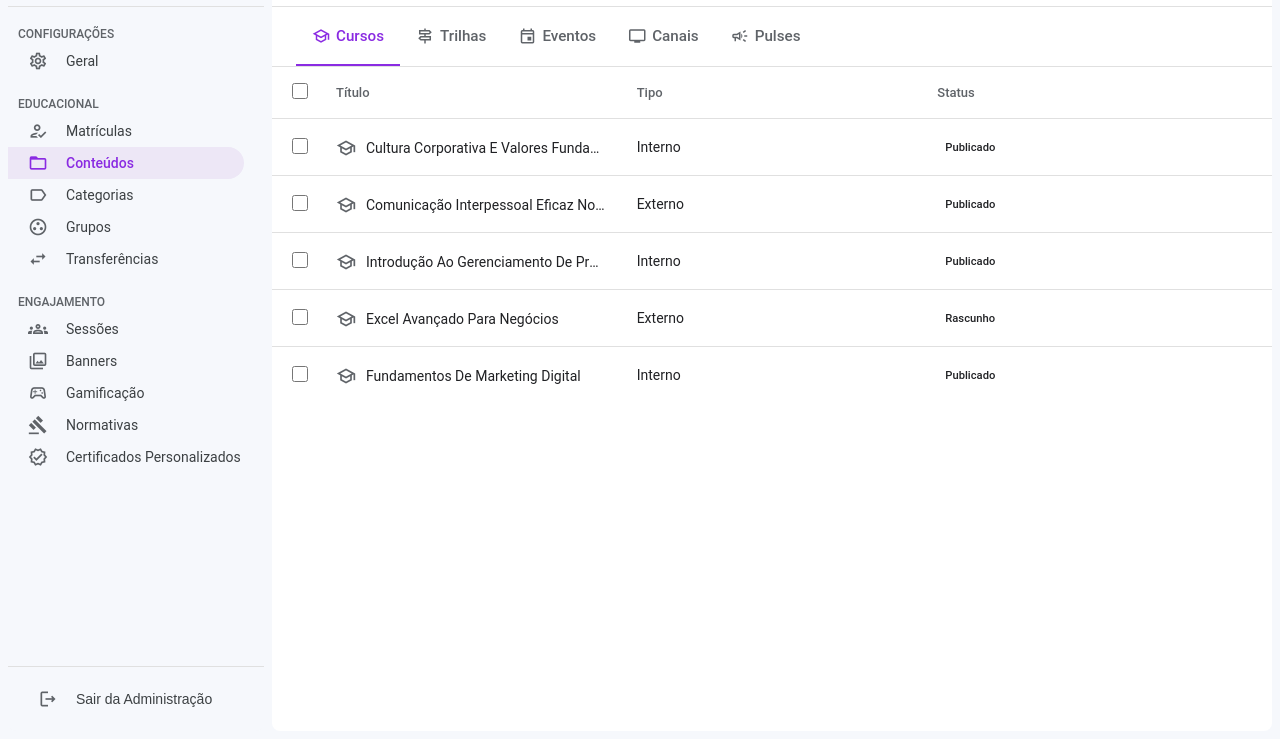
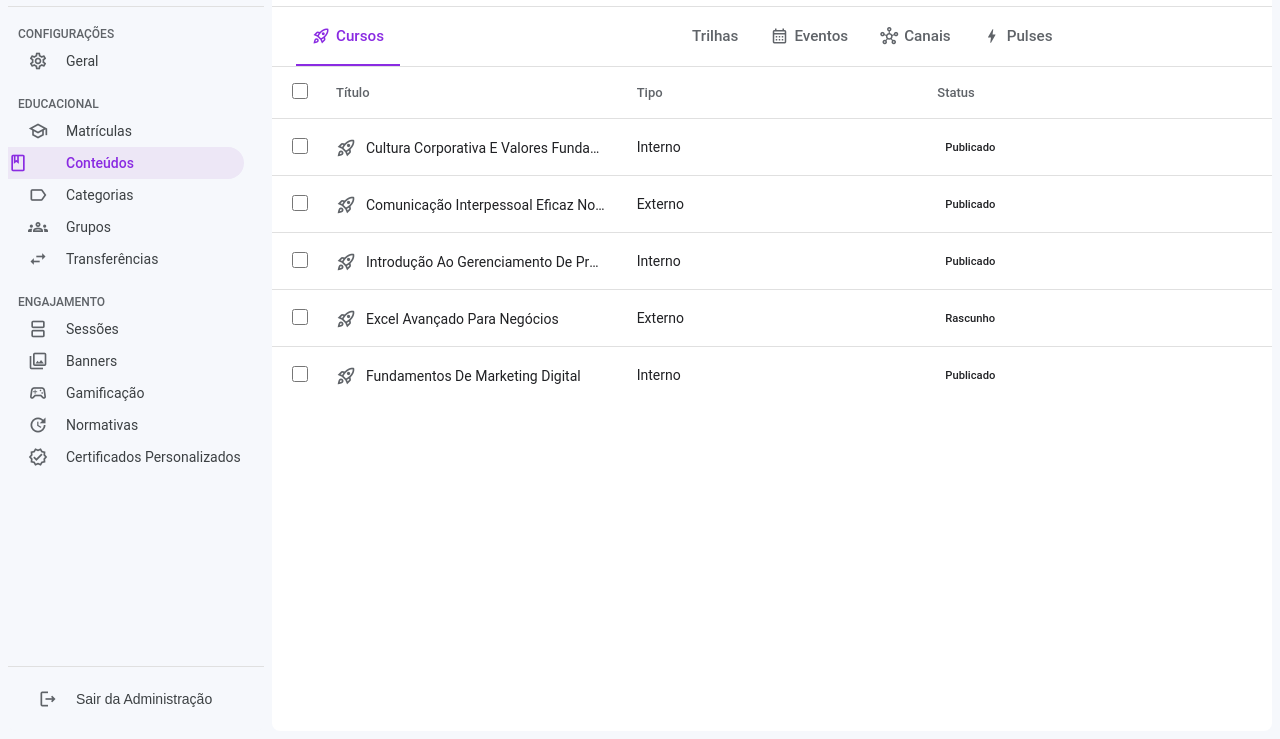
Before and after one commit to bolivaralencastro/admin-konquest, a website: page index.html in a window 1280 px wide. Shown: the part 61-800 px from the top of the page. Drawn offline with Linux system fonts and the light colour scheme.

Commit message:
Atualiza ícones conforme novos padrões

```diff
--- a/index.html
+++ b/index.html
@@ -26,20 +26,20 @@
             <div class="menu-group">
                 <h2 class="menu-group-title">Educacional</h2>
                 <ul>
-                    <li><a href="#" data-section="matriculas" class="nav-link"><span class="material-icons-outlined nav-icon-md">how_to_reg</span><span class="nav-text">Matrículas</span></a></li>
-                    <li><a href="#" data-section="gestao-conteudos" class="nav-link active"><span class="material-icons-outlined nav-icon-md">folder_open</span><span class="nav-text">Conteúdos</span></a></li>
+                    <li><a href="#" data-section="matriculas" class="nav-link"><span class="material-icons-outlined nav-icon-md">school</span><span class="nav-text">Matrículas</span></a></li>
+                    <li><a href="#" data-section="gestao-conteudos" class="nav-link active"><span class="material-icons-outlined nav-icon-md">book_2</span><span class="nav-text">Conteúdos</span></a></li>
                     <li><a href="#" data-section="categorias" class="nav-link"><span class="material-icons-outlined nav-icon-md">label</span><span class="nav-text">Categorias</span></a></li>
-                    <li><a href="#" data-section="grupos" class="nav-link"><span class="material-icons-outlined nav-icon-md">group_work</span><span class="nav-text">Grupos</span></a></li>
+                    <li><a href="#" data-section="grupos" class="nav-link"><span class="material-icons-outlined nav-icon-md">groups</span><span class="nav-text">Grupos</span></a></li>
                     <li><a href="#" data-section="transferencias" class="nav-link"><span class="material-icons-outlined nav-icon-md">swap_horiz</span><span class="nav-text">Transferências</span></a></li>
                 </ul>
             </div>
             <div class="menu-group">
                 <h2 class="menu-group-title">Engajamento</h2>
                 <ul>
-                    <li><a href="#" data-section="sessoes" class="nav-link"><span class="material-icons-outlined nav-icon-md">groups</span><span class="nav-text">Sessões</span></a></li>
+                    <li><a href="#" data-section="sessoes" class="nav-link"><span class="material-icons-outlined nav-icon-md">splitscreen</span><span class="nav-text">Sessões</span></a></li>
                     <li><a href="#" data-section="banners" class="nav-link"><span class="material-icons-outlined nav-icon-md">collections</span><span class="nav-text">Banners</span></a></li>
                     <li><a href="#" data-section="gamificacao" class="nav-link"><span class="material-icons-outlined nav-icon-md">sports_esports</span><span class="nav-text">Gamificação</span></a></li>
-                    <li><a href="#" data-section="normativas" class="nav-link"><span class="material-icons-outlined nav-icon-md">gavel</span><span class="nav-text">Normativas</span></a></li>
+                    <li><a href="#" data-section="normativas" class="nav-link"><span class="material-icons-outlined nav-icon-md">update</span><span class="nav-text">Normativas</span></a></li>
                     <li><a href="#" data-section="certificados" class="nav-link"><span class="material-icons-outlined nav-icon-md">verified</span><span class="nav-text">Certificados Personalizados</span></a></li>
                 </ul>
             </div>
--- a/js/script.js
+++ b/js/script.js
@@ -1,38 +1,38 @@
 // --- Data (Completa com todos os tipos) ---
 const trilhasData = [
-    { id: 1, titulo: "Onboarding para Novos Colaboradores da Empresa XPTO", cursos: 5, status: "Publicado", iconName: 'signpost' },
-    { id: 2, titulo: "Desenvolvimento de Lideranças Estratégicas", cursos: 8, status: "Rascunho", iconName: 'signpost' },
-    { id: 3, titulo: "Trilha de Formação em Atendimento", cursos: 6, status: "Publicado", iconName: 'signpost' },
-    { id: 4, titulo: "Programa de Atualização Técnica", cursos: 4, status: "Publicado", iconName: 'signpost' },
-    { id: 5, titulo: "Trilha de Compliance e Ética", cursos: 3, status: "Rascunho", iconName: 'signpost' }
+    { id: 1, titulo: "Onboarding para Novos Colaboradores da Empresa XPTO", cursos: 5, status: "Publicado", iconName: 'conversion_path' },
+    { id: 2, titulo: "Desenvolvimento de Lideranças Estratégicas", cursos: 8, status: "Rascunho", iconName: 'conversion_path' },
+    { id: 3, titulo: "Trilha de Formação em Atendimento", cursos: 6, status: "Publicado", iconName: 'conversion_path' },
+    { id: 4, titulo: "Programa de Atualização Técnica", cursos: 4, status: "Publicado", iconName: 'conversion_path' },
+    { id: 5, titulo: "Trilha de Compliance e Ética", cursos: 3, status: "Rascunho", iconName: 'conversion_path' }
 ];
 const cursosData = [
-    { id: 1, titulo: "Cultura Corporativa e Valores Fundamentais", tipo: "Interno", status: "Publicado", iconName: 'school' },
-    { id: 2, titulo: "Comunicação Interpessoal Eficaz no Ambiente de Trabalho", tipo: "Externo", status: "Publicado", iconName: 'school' },
-    { id: 3, titulo: "Introdução ao Gerenciamento de Projetos", tipo: "Interno", status: "Publicado", iconName: 'school' },
-    { id: 4, titulo: "Excel Avançado para Negócios", tipo: "Externo", status: "Rascunho", iconName: 'school' },
-    { id: 5, titulo: "Fundamentos de Marketing Digital", tipo: "Interno", status: "Publicado", iconName: 'school' }
+    { id: 1, titulo: "Cultura Corporativa e Valores Fundamentais", tipo: "Interno", status: "Publicado", iconName: 'rocket_launch' },
+    { id: 2, titulo: "Comunicação Interpessoal Eficaz no Ambiente de Trabalho", tipo: "Externo", status: "Publicado", iconName: 'rocket_launch' },
+    { id: 3, titulo: "Introdução ao Gerenciamento de Projetos", tipo: "Interno", status: "Publicado", iconName: 'rocket_launch' },
+    { id: 4, titulo: "Excel Avançado para Negócios", tipo: "Externo", status: "Rascunho", iconName: 'rocket_launch' },
+    { id: 5, titulo: "Fundamentos de Marketing Digital", tipo: "Interno", status: "Publicado", iconName: 'rocket_launch' }
 ];
 const canaisData = [
-    { id: 1, nome: "Canal Novidades da Empresa e Comunicados Importantes", tipo: "Aberto", criador: "Admin", seguidores: 150, iconName: 'tv' },
-    { id: 2, nome: "Canal Design e Inovação de Produtos", tipo: "Fechado", criador: "Ana Carolina", seguidores: 30, iconName: 'tv' },
-    { id: 3, nome: "Canal RH e Benefícios", tipo: "Aberto", criador: "Recursos Humanos", seguidores: 85, iconName: 'tv' },
-    { id: 4, nome: "Canal Vendas e Resultados", tipo: "Fechado", criador: "Equipe Vendas", seguidores: 42, iconName: 'tv' },
-    { id: 5, nome: "Canal Comunidade Tech", tipo: "Aberto", criador: "TI", seguidores: 65, iconName: 'tv' }
+    { id: 1, nome: "Canal Novidades da Empresa e Comunicados Importantes", tipo: "Aberto", criador: "Admin", seguidores: 150, iconName: 'hub' },
+    { id: 2, nome: "Canal Design e Inovação de Produtos", tipo: "Fechado", criador: "Ana Carolina", seguidores: 30, iconName: 'hub' },
+    { id: 3, nome: "Canal RH e Benefícios", tipo: "Aberto", criador: "Recursos Humanos", seguidores: 85, iconName: 'hub' },
+    { id: 4, nome: "Canal Vendas e Resultados", tipo: "Fechado", criador: "Equipe Vendas", seguidores: 42, iconName: 'hub' },
+    { id: 5, nome: "Canal Comunidade Tech", tipo: "Aberto", criador: "TI", seguidores: 65, iconName: 'hub' }
 ];
 const pulsesData = [
-    { id: 1, titulo: "Lançamento do Novo Produto Linha X Detalhado", tipo: "Video", canal: "Novidades", visualizacoes: 200, iconName: 'campaign' },
-    { id: 2, titulo: "Dica Rápida Y: Otimizando seu Fluxo de Trabalho Diário", tipo: "Artigo", canal: "Design", visualizacoes: 50, iconName: 'campaign' },
-    { id: 3, titulo: "Atualização Semanal do Projeto Z", tipo: "Video", canal: "Comunidade Tech", visualizacoes: 80, iconName: 'campaign' },
-    { id: 4, titulo: "Resumo da Reunião de Equipe", tipo: "Podcast", canal: "RH e Benefícios", visualizacoes: 35, iconName: 'campaign' },
-    { id: 5, titulo: "Inspiração da Semana", tipo: "Artigo", canal: "Vendas e Resultados", visualizacoes: 60, iconName: 'campaign' }
+    { id: 1, titulo: "Lançamento do Novo Produto Linha X Detalhado", tipo: "Video", canal: "Novidades", visualizacoes: 200, iconName: 'bolt' },
+    { id: 2, titulo: "Dica Rápida Y: Otimizando seu Fluxo de Trabalho Diário", tipo: "Artigo", canal: "Design", visualizacoes: 50, iconName: 'bolt' },
+    { id: 3, titulo: "Atualização Semanal do Projeto Z", tipo: "Video", canal: "Comunidade Tech", visualizacoes: 80, iconName: 'bolt' },
+    { id: 4, titulo: "Resumo da Reunião de Equipe", tipo: "Podcast", canal: "RH e Benefícios", visualizacoes: 35, iconName: 'bolt' },
+    { id: 5, titulo: "Inspiração da Semana", tipo: "Artigo", canal: "Vendas e Resultados", visualizacoes: 60, iconName: 'bolt' }
 ];
 const eventosData = [
-    { id: 1, nome: "Workshop Avançado de Técnicas de Vendas Consultivas", data: "2024-08-15", tipo: "Presencial", status: "Agendado", iconName: 'event' },
-    { id: 2, nome: "Webinar sobre Inteligência Artificial Aplicada aos Negócios", data: "2024-07-30", tipo: "Online", status: "Agendado", iconName: 'event' },
-    { id: 3, nome: "Feira de Inovação 2024", data: "2024-09-10", tipo: "Presencial", status: "Planejado", iconName: 'event' },
-    { id: 4, nome: "Treinamento de Liderança", data: "2024-06-20", tipo: "Online", status: "Concluído", iconName: 'event' },
-    { id: 5, nome: "Simpósio de Tecnologia", data: "2024-11-05", tipo: "Presencial", status: "Agendado", iconName: 'event' }
+    { id: 1, nome: "Workshop Avançado de Técnicas de Vendas Consultivas", data: "2024-08-15", tipo: "Presencial", status: "Agendado", iconName: 'location_on' },
+    { id: 2, nome: "Webinar sobre Inteligência Artificial Aplicada aos Negócios", data: "2024-07-30", tipo: "Online", status: "Agendado", iconName: 'videocam' },
+    { id: 3, nome: "Feira de Inovação 2024", data: "2024-09-10", tipo: "Presencial", status: "Planejado", iconName: 'location_on' },
+    { id: 4, nome: "Treinamento de Liderança", data: "2024-06-20", tipo: "Online", status: "Concluído", iconName: 'videocam' },
+    { id: 5, nome: "Simpósio de Tecnologia", data: "2024-11-05", tipo: "Presencial", status: "Agendado", iconName: 'location_on' }
 ];
 const matriculasCursosData = [
     { id: 1, nomeMissao: "Lançamento da Escola do Varejo Completo 2024", usuario: "Iranice Maria Da Silva Pereira", inicio: "23/10/2023", fim: "23/10/2023", meta: "19/10/2023", perf: "100%", atraso: "-", obrig: "OBRIGATÓRIA", status: "FINALIZADA", iconName: 'school' },
@@ -42,18 +42,18 @@ const matriculasCursosData = [
     ,{ id: 5, nomeMissao: "Capacitação de Líderes", usuario: "Carlos Lima", inicio: "10/04/2024", fim: "-", meta: "30/04/2024", perf: "60%", atraso: "-", obrig: "OBRIGATÓRIA", status: "INICIADA", iconName: 'school' }
 ];
 const matriculasTrilhasData = [
-    { id: 1, nomeTrilha: "Boas-vindas ao Setor de Mercearia e Depósito Geral", usuario: "MAGNO CÉSAR RODRIGUES DE CARVALHO JUNIOR", inicio: "28/05/2025", fim: "-", meta: "30/06/2025", perf: "-", atraso: "-", obrig: "-", status: "INICIADA", iconName: 'signpost' },
-    { id: 2, nomeTrilha: "Integração para Novos Membros do Time de Açougue", usuario: "MAGNO CÉSAR RODRIGUES DE CARVALHO JUNIOR", inicio: "28/05/2025", fim: "30/05/2025", meta: "30/06/2025", perf: "84%", atraso: "-", obrig: "-", status: "FINALIZADA", iconName: 'signpost' }
-    ,{ id: 3, nomeTrilha: "Trilha de Desenvolvimento Profissional", usuario: "João Souza", inicio: "15/04/2024", fim: "-", meta: "15/05/2024", perf: "40%", atraso: "-", obrig: "-", status: "INICIADA", iconName: 'signpost' }
-    ,{ id: 4, nomeTrilha: "Trilha de Especialistas em Vendas", usuario: "Maria Oliveira", inicio: "01/03/2024", fim: "20/03/2024", meta: "25/03/2024", perf: "100%", atraso: "-", obrig: "-", status: "FINALIZADA", iconName: 'signpost' }
-    ,{ id: 5, nomeTrilha: "Trilha de Inovação", usuario: "Carlos Lima", inicio: "10/02/2024", fim: "-", meta: "10/03/2024", perf: "70%", atraso: "-", obrig: "-", status: "INICIADA", iconName: 'signpost' }
+    { id: 1, nomeTrilha: "Boas-vindas ao Setor de Mercearia e Depósito Geral", usuario: "MAGNO CÉSAR RODRIGUES DE CARVALHO JUNIOR", inicio: "28/05/2025", fim: "-", meta: "30/06/2025", perf: "-", atraso: "-", obrig: "-", status: "INICIADA", iconName: 'conversion_path' },
+    { id: 2, nomeTrilha: "Integração para Novos Membros do Time de Açougue", usuario: "MAGNO CÉSAR RODRIGUES DE CARVALHO JUNIOR", inicio: "28/05/2025", fim: "30/05/2025", meta: "30/06/2025", perf: "84%", atraso: "-", obrig: "-", status: "FINALIZADA", iconName: 'conversion_path' }
+    ,{ id: 3, nomeTrilha: "Trilha de Desenvolvimento Profissional", usuario: "João Souza", inicio: "15/04/2024", fim: "-", meta: "15/05/2024", perf: "40%", atraso: "-", obrig: "-", status: "INICIADA", iconName: 'conversion_path' }
+    ,{ id: 4, nomeTrilha: "Trilha de Especialistas em Vendas", usuario: "Maria Oliveira", inicio: "01/03/2024", fim: "20/03/2024", meta: "25/03/2024", perf: "100%", atraso: "-", obrig: "-", status: "FINALIZADA", iconName: 'conversion_path' }
+    ,{ id: 5, nomeTrilha: "Trilha de Inovação", usuario: "Carlos Lima", inicio: "10/02/2024", fim: "-", meta: "10/03/2024", perf: "70%", atraso: "-", obrig: "-", status: "INICIADA", iconName: 'conversion_path' }
 ];
 const matriculasEventosData = [
-    { id: 1, aluno: "Carlos Alberto Souza Lima", evento: "Workshop Vendas Estratégicas", presenca: "Confirmada", iconName: 'event' },
-    { id: 2, aluno: "João Souza", evento: "Feira de Inovação 2024", presenca: "Pendente", iconName: 'event' },
-    { id: 3, aluno: "Maria Oliveira", evento: "Treinamento de Liderança", presenca: "Confirmada", iconName: 'event' },
-    { id: 4, aluno: "Ana Paula", evento: "Simpósio de Tecnologia", presenca: "Pendente", iconName: 'event' },
-    { id: 5, aluno: "Carlos Lima", evento: "Webinar IA nos Negócios", presenca: "Confirmada", iconName: 'event' }
+    { id: 1, aluno: "Carlos Alberto Souza Lima", evento: "Workshop Vendas Estratégicas", presenca: "Confirmada", iconName: 'calendar_month' },
+    { id: 2, aluno: "João Souza", evento: "Feira de Inovação 2024", presenca: "Pendente", iconName: 'calendar_month' },
+    { id: 3, aluno: "Maria Oliveira", evento: "Treinamento de Liderança", presenca: "Confirmada", iconName: 'calendar_month' },
+    { id: 4, aluno: "Ana Paula", evento: "Simpósio de Tecnologia", presenca: "Pendente", iconName: 'calendar_month' },
+    { id: 5, aluno: "Carlos Lima", evento: "Webinar IA nos Negócios", presenca: "Confirmada", iconName: 'calendar_month' }
 ];
 const gruposData = [
     { id: 1, nome: "Açougueiros e Auxiliares de Corte", trilhas: 0, missoes: 8, canais: 0, usuarios: 72, iconName: 'groups' },
@@ -70,11 +70,11 @@ const categoriasData = [
     { id: 5, nome: "Finanças e Contabilidade", missoes: 3, canais: 1, iconName: 'category' }
 ];
 const normativasData = [
-    { id: 1, titulo: "Política de Segurança da Informação e Dados Pessoais", versao: "1.2", status: "Publicado", dataPublicacao: "2023-01-15", iconName: 'gavel' },
-    { id: 2, titulo: "Código de Conduta Ética e Profissional da Organização", versao: "2.0", status: "Em Revisão", dataPublicacao: "2022-11-20", iconName: 'gavel' },
-    { id: 3, titulo: "Norma de Uso de Recursos de TI", versao: "1.0", status: "Publicado", dataPublicacao: "2023-05-10", iconName: 'gavel' },
-    { id: 4, titulo: "Política de Privacidade", versao: "3.1", status: "Publicado", dataPublicacao: "2023-03-22", iconName: 'gavel' },
-    { id: 5, titulo: "Procedimento de Backup", versao: "1.5", status: "Em Revisão", dataPublicacao: "2023-07-01", iconName: 'gavel' }
+    { id: 1, titulo: "Política de Segurança da Informação e Dados Pessoais", versao: "1.2", status: "Publicado", dataPublicacao: "2023-01-15", iconName: 'update' },
+    { id: 2, titulo: "Código de Conduta Ética e Profissional da Organização", versao: "2.0", status: "Em Revisão", dataPublicacao: "2022-11-20", iconName: 'update' },
+    { id: 3, titulo: "Norma de Uso de Recursos de TI", versao: "1.0", status: "Publicado", dataPublicacao: "2023-05-10", iconName: 'update' },
+    { id: 4, titulo: "Política de Privacidade", versao: "3.1", status: "Publicado", dataPublicacao: "2023-03-22", iconName: 'update' },
+    { id: 5, titulo: "Procedimento de Backup", versao: "1.5", status: "Em Revisão", dataPublicacao: "2023-07-01", iconName: 'update' }
 ];
  const integrationsData = [
     { id: 'slack', name: 'Slack', category: 'Comunicação', logoIcon: 'forum', description: 'Integre sua plataforma de aprendizado com o Slack para notificações e engajamento em tempo real.', tags: ['Notificações automáticas', 'Compartilhamento de conteúdo', 'Comunicação em tempo real', '+1'], active: true },
@@ -99,7 +99,19 @@ const allTableColumns = {
     normativas: [ { key: "titulo", label: "Título" }, { key: "versao", label: "Versão" }, { key: "status", label: "Status" }, { key: "dataPublicacao", label: "Publicação" }, {key: "acoes", label: "Ações"}]
 };
 const tableDataSources = { trilhas: trilhasData, cursos: cursosData, canais: canaisData, pulses: pulsesData, eventos: eventosData, matriculas_cursos: matriculasCursosData, matriculas_trilhas: matriculasTrilhasData, matriculas_eventos: matriculasEventosData, grupos: gruposData, categorias: categoriasData, normativas: normativasData };
-const sectionIcons = { cursos: 'school', trilhas: 'signpost', canais: 'tv', pulses: 'campaign', eventos: 'event', grupos: 'groups', categorias: 'category', normativas: 'gavel', matriculas_cursos: 'school', matriculas_trilhas: 'signpost', matriculas_eventos: 'event' };
+const sectionIcons = {
+    cursos: 'rocket_launch',
+    trilhas: 'conversion_path',
+    canais: 'hub',
+    pulses: 'bolt',
+    eventos: 'calendar_month',
+    grupos: 'groups',
+    categorias: 'category',
+    normativas: 'update',
+    matriculas_cursos: 'rocket_launch',
+    matriculas_trilhas: 'conversion_path',
+    matriculas_eventos: 'calendar_month'
+};
 let visibleColumnsState = {};
 for (const sectionKey in allTableColumns) { visibleColumnsState[sectionKey] = {}; allTableColumns[sectionKey].forEach(col => { if (col.key !== 'acoes') { visibleColumnsState[sectionKey][col.key] = true; } }); }
 
@@ -176,7 +188,42 @@ function renderGenericTable(sectionId, data, allColsDefinition) {
 }
 
 function renderContentTabs(sectionType) { /* ... (Idêntico) ... */ }
-renderContentTabs = function(sectionType) { let contentTabsConfig = []; let defaultTabId = ''; if (sectionType === 'gestao-conteudos') { contentTabsConfig = [ { id: 'cursos', label: 'Cursos', icon: 'school' }, { id: 'trilhas', label: 'Trilhas', icon: 'signpost' }, { id: 'eventos', label: 'Eventos', icon: 'event' }, { id: 'canais', label: 'Canais', icon: 'tv' }, { id: 'pulses', label: 'Pulses', icon: 'campaign' } ]; defaultTabId = 'cursos'; } else if (sectionType === 'matriculas') { contentTabsConfig = [ { id: 'matriculas_cursos', label: 'Cursos', icon: 'school' }, { id: 'matriculas_trilhas', label: 'Trilhas', icon: 'signpost' }, { id: 'matriculas_eventos', label: 'Eventos', icon: 'event' } ]; defaultTabId = 'matriculas_cursos'; } const isValidCurrentTab = contentTabsConfig.some(tab => tab.id === currentActiveContentTab); if (!isValidCurrentTab && defaultTabId) { currentActiveContentTab = defaultTabId; } let html = `<div class="content-tabs-container"> <div class="content-tabs">`; contentTabsConfig.forEach(tab => { html += `<div class="tab-item ${tab.id === currentActiveContentTab ? 'active' : ''}" data-tab="${tab.id}"><span class="material-icons-outlined nav-icon-md">${tab.icon}</span> ${tab.label}</div>`; }); html += `</div>  </div>`; html += '<div class="tab-content-area">'; contentTabsConfig.forEach(tab => { html += `<div class="tab-content ${tab.id === currentActiveContentTab ? 'active' : ''}" id="tab-content-${tab.id}"></div>`; }); html += '</div>'; return html; }
+renderContentTabs = function(sectionType) {
+    let contentTabsConfig = [];
+    let defaultTabId = '';
+    if (sectionType === 'gestao-conteudos') {
+        contentTabsConfig = [
+            { id: 'cursos', label: 'Cursos', icon: 'rocket_launch' },
+            { id: 'trilhas', label: 'Trilhas', icon: 'conversion_path' },
+            { id: 'eventos', label: 'Eventos', icon: 'calendar_month' },
+            { id: 'canais', label: 'Canais', icon: 'hub' },
+            { id: 'pulses', label: 'Pulses', icon: 'bolt' }
+        ];
+        defaultTabId = 'cursos';
+    } else if (sectionType === 'matriculas') {
+        contentTabsConfig = [
+            { id: 'matriculas_cursos', label: 'Cursos', icon: 'rocket_launch' },
+            { id: 'matriculas_trilhas', label: 'Trilhas', icon: 'conversion_path' },
+            { id: 'matriculas_eventos', label: 'Eventos', icon: 'calendar_month' }
+        ];
+        defaultTabId = 'matriculas_cursos';
+    }
+    const isValidCurrentTab = contentTabsConfig.some(tab => tab.id === currentActiveContentTab);
+    if (!isValidCurrentTab && defaultTabId) {
+        currentActiveContentTab = defaultTabId;
+    }
+    let html = `<div class="content-tabs-container"> <div class="content-tabs">`;
+    contentTabsConfig.forEach(tab => {
+        html += `<div class="tab-item ${tab.id === currentActiveContentTab ? 'active' : ''}" data-tab="${tab.id}"><span class="material-icons-outlined nav-icon-md">${tab.icon}</span> ${tab.label}</div>`;
+    });
+    html += `</div>  </div>`;
+    html += '<div class="tab-content-area">';
+    contentTabsConfig.forEach(tab => {
+        html += `<div class="tab-content ${tab.id === currentActiveContentTab ? 'active' : ''}" id="tab-content-${tab.id}"></div>`;
+    });
+    html += '</div>';
+    return html;
+}
 
 function renderIntegrationTabs() { /* ... (Idêntico) ... */ }
 renderIntegrationTabs = function() { const filterTabsConfig = [ { id: 'todas', label: `Todas (${integrationsData.length})` }, { id: 'ativas', label: `Ativas (${integrationsData.filter(i => i.active).length})` }, { id: 'inativas', label: `Inativas (${integrationsData.filter(i => !i.active).length})` } ]; let html = `<div class="content-tabs-container"><div class="content-tabs">`; filterTabsConfig.forEach(tab => { html += `<div class="tab-item ${tab.id === currentIntegrationFilter ? 'active' : ''}" data-filter="${tab.id}">${tab.label}</div>`; }); html += `</div><div class="content-tab-actions"><button class="header-button" id="newIntegrationButton" title="Nova Integração"><span class="material-icons-outlined">add</span></button></div></div>`; html += `<div class="controls" style="padding: 12px 16px 12px 24px; border-bottom: 1px solid var(--border-color);"><div class="search-input-container"><span class="material-icons-outlined">search</span><input type="text" placeholder="Buscar integrações..." id="search-integrations"></div></div>`; html += '<div class="integrations-grid-wrapper"><div class="integrations-grid" id="integrationsGrid"></div></div>'; return html; }
```
Also changed, not shown: grupos/interno.js (+8 -8 lines).
